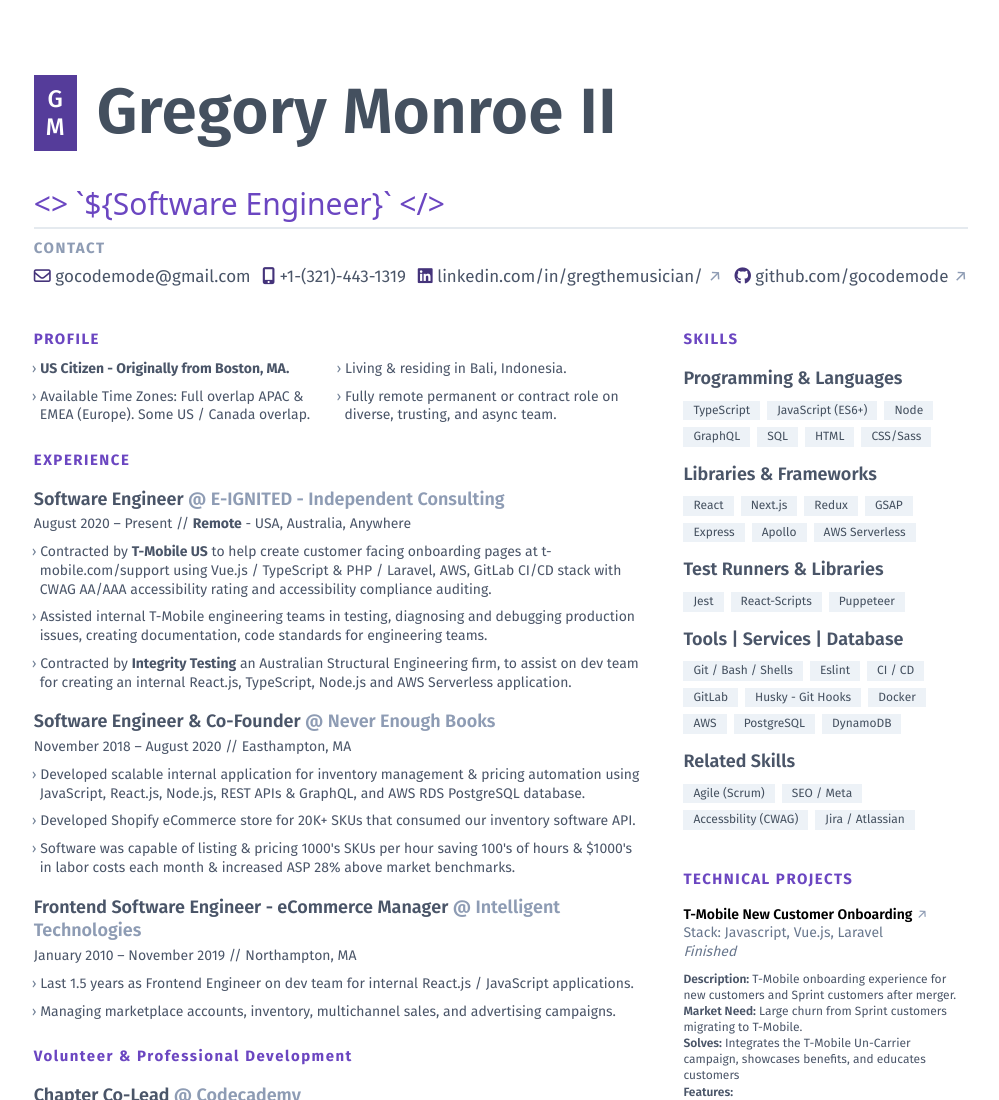
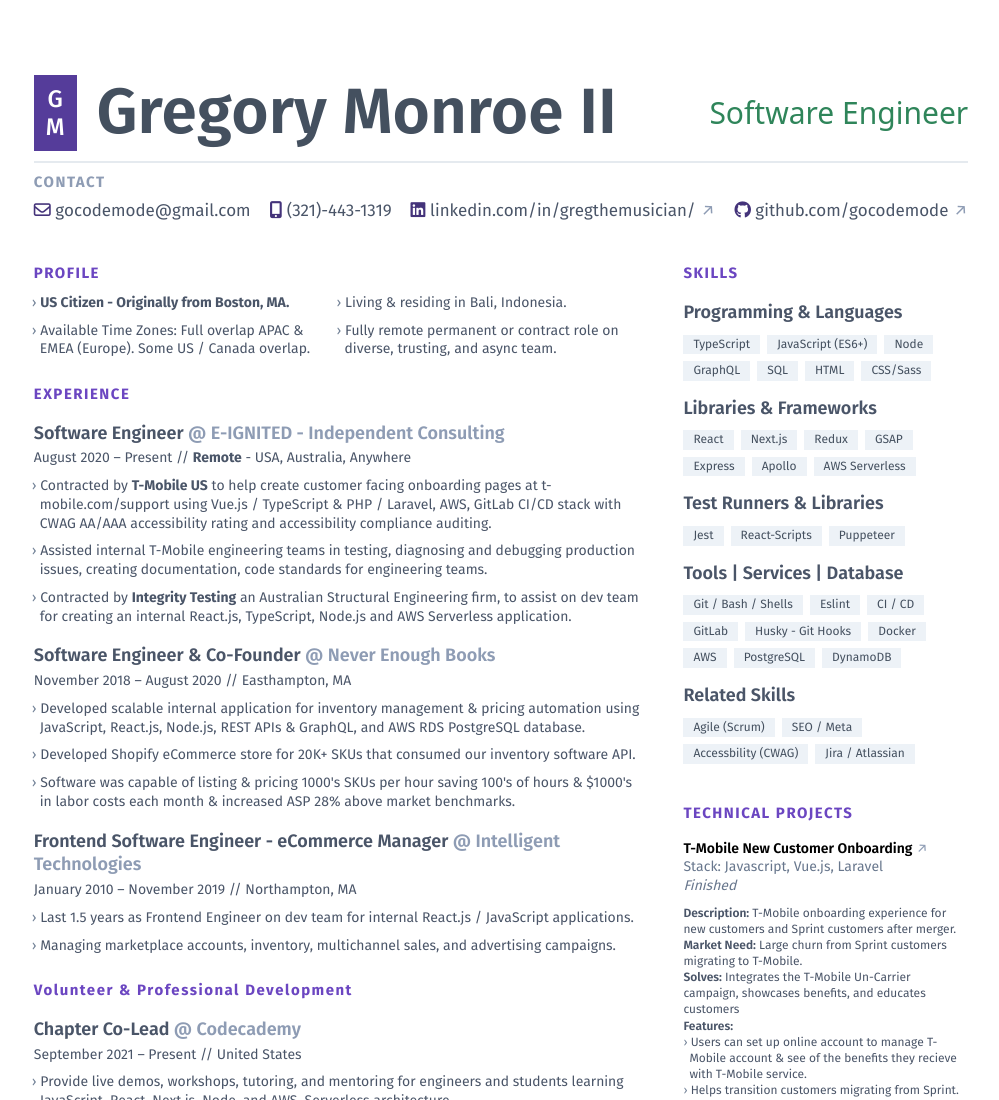
Before and after one commit to toreylittlefield/my-custom-tailwind-resume, a website: page docs/index.html in a window 1280 px wide. Shown: the top 1100 px of the page, without its empty margins (139-1138 px from the left). Drawn offline with nearby package versions, Linux system fonts and the light colour scheme; files that its build step writes are made by us from their sources.

Commit message:
fixed position title styling

```diff
--- a/docs/index.html
+++ b/docs/index.html
@@ -3,7 +3,7 @@
 
 <head>
   <meta charset="UTF-8" />
-  <meta name="description" content="Full Stack Developer | Software Engineer | Shopify and eCommerce Developer" />
+  <meta name="description" content="Full Stack Developer | Software Engineer " />
   <meta name="keywords" content="resume,cv,Gregory Monroe, Gregory Monroe II" />
   <meta name="author" content="Gregory Monroe II" />
   <!-- <meta name="robots" content="noindex"> -->
@@ -51,11 +51,12 @@
         <!-- End Name -->
 
         <!-- Industry Title -->
-        <h2 id="industry-title"
-          class="print:text-3xl text-purple-700 font-sans self-center md:text-3xl text-2xl font-hairline pb-px">
-          <code class='print:text-3xl text-purple-700 font-sans self-center md:text-3xl text-2xl font-hairline pb-px'
-            role="heading" aria-label="Software Developer">&#60&#62 `${Software Engineer}` &#60/&#62</code>
-        </h2>
+        <h2
+            id="industry-title"
+            class="print:text-3xl text-green-700 font-sans self-center md:text-3xl text-2xl font-hairline pb-px"
+          >
+            Software Engineer
+          </h2>
         <!-- End Industry Title -->
       </header>
       <!-- End Header -->
@@ -78,7 +79,7 @@
           <li class="mt-1.5 leading-normal text-gray-700 text-md">
             <a href="tel:+13214431319">
               <i class="fas fa-mobile-alt text-purple-900"></i>
-              +1-(321)-443-1319
+              (321)-443-1319
             </a>
           </li>
           <!-- End Phone -->
```
